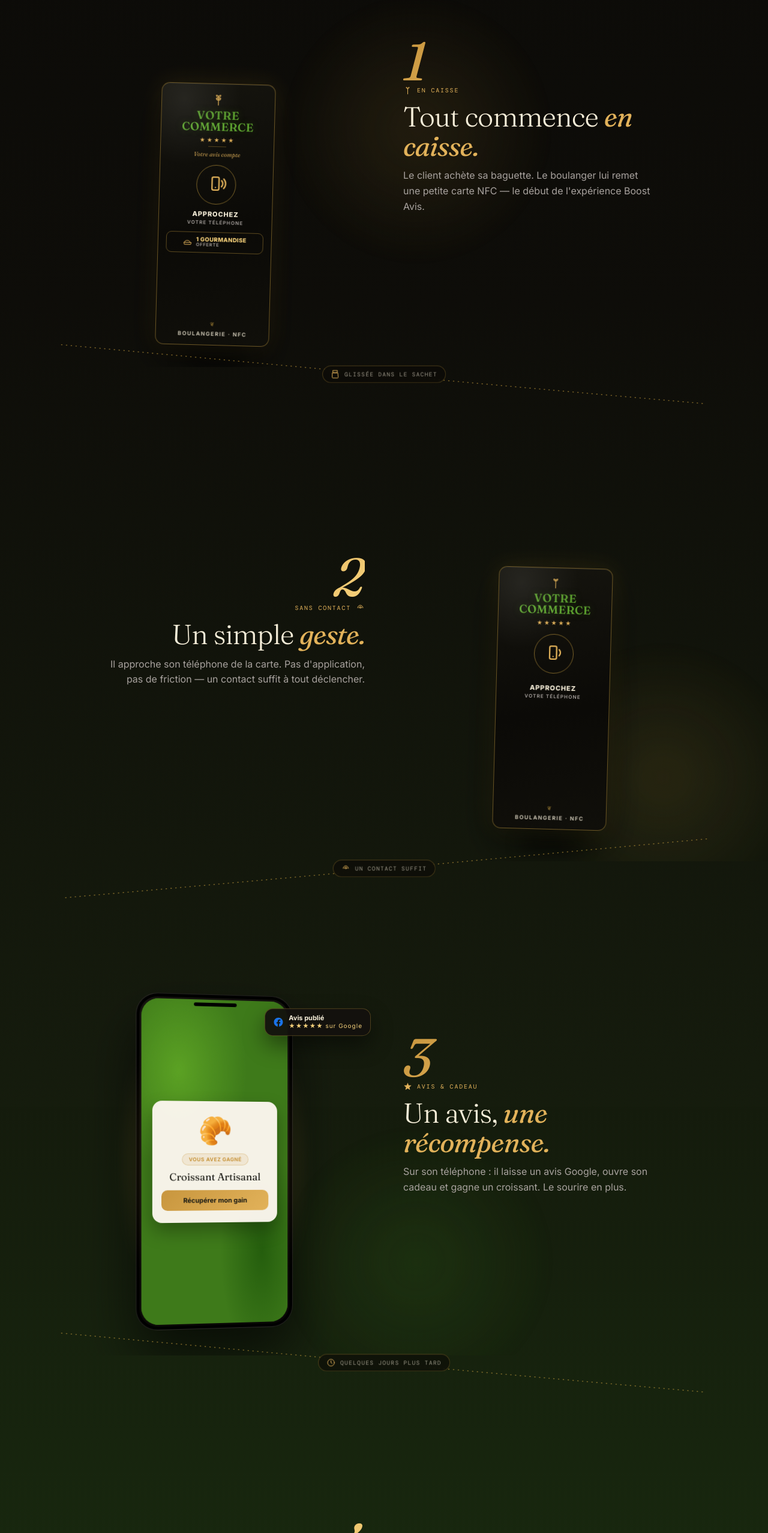
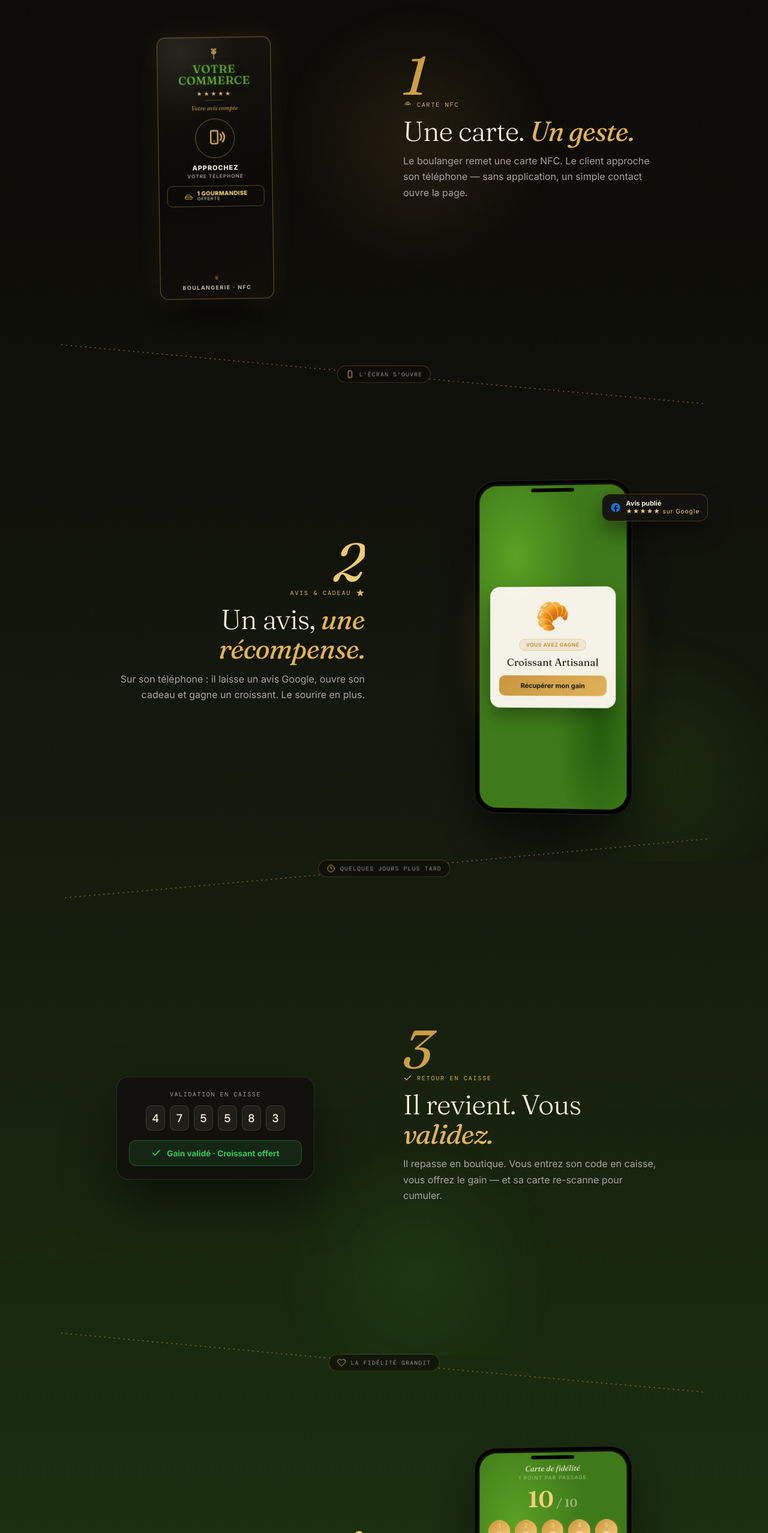
Before and after one commit to Valoche74/sitefrontcommercant, a plain HTML site: page site-commerces-immersif.html in a window 1280 px wide. Shown: the part 988-3544 px from the top of the page at 60% size. Drawn offline with nearby package versions, Linux system fonts and the light colour scheme.

Commit message:
Simplification : 5 scenes (fusion NFC), animations plus sobres, lisibilite mobile

```diff
--- a/site-commerces-immersif.html
+++ b/site-commerces-immersif.html
@@ -93,11 +93,11 @@ nav.hidden{transform:translateX(-50%) translateY(-160%)}
 .copy .ico svg{width:15px;height:15px}
 .copy h2{font-family:'Fraunces',serif;font-weight:300;font-size:clamp(24px,4.2vw,46px);line-height:1.07;letter-spacing:-.02em;color:var(--cream)}
 .copy h2 em{font-style:italic;color:var(--gold2)}
-.copy p{font-size:clamp(13px,1.7vw,16px);color:var(--muted);line-height:1.62;margin-top:12px}
+.copy p{font-size:clamp(14px,1.7vw,16px);color:var(--muted);line-height:1.65;margin-top:12px}
 
 /* Tilt 3D léger des supports (profondeur premium) */
-.scene-viz .device{transform:perspective(1300px) rotateY(8deg)}
-.scene.alt .scene-viz .device{transform:perspective(1300px) rotateY(-8deg)}
+.scene-viz .device{transform:perspective(1400px) rotateY(5deg)}
+.scene.alt .scene-viz .device{transform:perspective(1400px) rotateY(-5deg)}
 
 /* ── CONNECTEURS diagonaux entre scènes : le fil du parcours ── */
 .connector{position:relative;z-index:3;height:clamp(92px,14vh,150px);margin:clamp(-44px,-6vh,-24px) 0;pointer-events:none;overflow:hidden}
@@ -109,9 +109,9 @@ nav.hidden{transform:translateX(-50%) translateY(-160%)}
 .connector .knob span{font-family:'DM Mono',monospace;font-size:9.5px;letter-spacing:.14em;text-transform:uppercase;color:rgba(245,237,216,.62)}
 
 /* — Révélation à l'entrée — */
-.r{opacity:0;transform:translateY(34px);transition:opacity .85s cubic-bezier(.16,1,.3,1),transform .85s cubic-bezier(.16,1,.3,1)}
+.r{opacity:0;transform:translateY(20px);transition:opacity .6s cubic-bezier(.16,1,.3,1),transform .6s cubic-bezier(.16,1,.3,1)}
 .scene.in .r{opacity:1;transform:none}
-.r.d1{transition-delay:.1s}.r.d2{transition-delay:.22s}.r.d3{transition-delay:.34s}
+.r.d1{transition-delay:.07s}.r.d2{transition-delay:.16s}.r.d3{transition-delay:.25s}
 
 /* ══════════════ CARTE NFC (portrait ~2×5 cm, d'après la vraie carte) ══════════════ */
 .nfc{position:relative;width:clamp(150px,40vw,190px);aspect-ratio:2/4.6;border-radius:14px;
@@ -136,8 +136,8 @@ nav.hidden{transform:translateX(-50%) translateY(-160%)}
 .nfc-foot::before{content:'❦';display:block;color:rgba(212,168,67,.45);font-size:9px;margin-bottom:5px}
 .nfc-wrap{position:relative;display:grid;place-items:center}
 .nfc-wrap::after{content:'';position:absolute;bottom:-26px;width:60%;height:24px;border-radius:50%;background:rgba(0,0,0,.5);filter:blur(12px);z-index:-1}
-.float{animation:float 5s ease-in-out infinite}
-@keyframes float{0%,100%{transform:translateY(0) rotate(-2deg)}50%{transform:translateY(-12px) rotate(2deg)}}
+.float{animation:float 6s ease-in-out infinite}
+@keyframes float{0%,100%{transform:translateY(0) rotate(-1.4deg)}50%{transform:translateY(-7px) rotate(1.4deg)}}
 .scan-pulse{position:absolute;inset:-16px;border-radius:20px;border:1.5px solid rgba(52,199,89,.45)}
 .scene.in .scan-pulse{animation:scan 2.2s ease-out infinite}
 @keyframes scan{0%{transform:scale(.85);opacity:.7}100%{transform:scale(1.3);opacity:0}}
@@ -277,8 +277,9 @@ footer p{font-size:13px;color:rgba(245,237,216,.5)}
 
 /* — Tablette/mobile : colonne, visuel en haut, texte dessous, léger décalage alterné — */
 @media(max-width:780px){
-  .scene{min-height:auto;padding:62px clamp(14px,5vw,28px)}
-  .scene-row{grid-template-columns:1fr;gap:24px;width:min(440px,92%)}
+  .scene{min-height:auto;padding:52px clamp(14px,5vw,28px)}
+  .copy .num{font-size:40px;margin-bottom:2px}
+  .scene-row{grid-template-columns:1fr;gap:22px;width:min(440px,92%)}
   .scene .scene-viz,.scene.alt .scene-viz{grid-column:1;grid-row:1}
   .scene .copy,.scene.alt .copy{grid-column:1;grid-row:2;text-align:center;max-width:none;justify-self:stretch}
   .copy .ico,.scene.alt .copy .ico{justify-content:center;flex-direction:row}
@@ -329,11 +330,11 @@ footer p{font-size:13px;color:rgba(245,237,216,.5)}
 <!-- ════════ STORY : 6 SCÈNES EN ZIGZAG (lecture en S) ════════ -->
 <main class="story" id="story">
 
-  <!-- SCÈNE 1 — visuel à GAUCHE, texte à droite -->
-  <section class="scene" id="s1" aria-label="Temps 1 : la carte est remise en caisse">
-    <div class="scene-glow g-gold" style="top:18%;left:34%"></div>
+  <!-- SCÈNE 1 — Carte NFC + scan réunis (visuel à GAUCHE) -->
+  <section class="scene" id="s1" aria-label="Temps 1 : la carte NFC et le geste sans contact">
+    <div class="scene-glow g-gold" style="top:20%;left:34%"></div>
     <div class="scene-row">
-      <div class="scene-viz r d1" data-par="0.05">
+      <div class="scene-viz r d1" data-par="0.025">
         <div class="nfc-wrap"><div class="nfc float">
           <svg class="nfc-wheat" width="22" height="22" viewBox="0 0 24 24" fill="none" stroke="currentColor" stroke-width="1.5" stroke-linecap="round" stroke-linejoin="round"><path d="M12 22V8"/><path d="M12 8c0-2 1.5-4 4-4 0 2-1.5 4-4 4z"/><path d="M12 8c0-2-1.5-4-4-4 0 2 1.5 4 4 4z"/><path d="M12 13c0-2 1.5-3.5 4-3.5 0 2-1.5 3.5-4 3.5z"/><path d="M12 13c0-2-1.5-3.5-4-3.5 0 2 1.5 3.5 4 3.5z"/></svg>
           <div class="nfc-name">VOTRE<br>COMMERCE</div>
@@ -343,56 +344,28 @@ footer p{font-size:13px;color:rgba(245,237,216,.5)}
           <div class="nfc-approach">APPROCHEZ<span>VOTRE TÉLÉPHONE</span></div>
           <div class="nfc-offer"><svg viewBox="0 0 24 24" fill="none" stroke="currentColor" stroke-width="1.5" stroke-linecap="round" stroke-linejoin="round"><path d="M4 14c0-3 3-5 7-5s7 2 7 5"/><path d="M3 14h18l-1.5 5h-15z"/></svg><b>1 GOURMANDISE<span>OFFERTE</span></b></div>
           <div class="nfc-foot">Boulangerie · NFC</div>
+          <div class="scan-pulse"></div>
         </div></div>
       </div>
       <div class="copy r d2">
         <span class="num">1</span>
-        <span class="ico"><svg viewBox="0 0 24 24" fill="none" stroke="currentColor" stroke-width="1.6" stroke-linecap="round" stroke-linejoin="round"><path d="M12 22V8"/><path d="M12 8c0-2 1.5-4 4-4 0 2-1.5 4-4 4z"/><path d="M12 8c0-2-1.5-4-4-4 0 2 1.5 4 4 4z"/></svg> En caisse</span>
-        <h2>Tout commence <em>en caisse.</em></h2>
-        <p>Le client achète sa baguette. Le boulanger lui remet une petite carte NFC — le début de l'expérience Boost Avis.</p>
+        <span class="ico"><svg viewBox="0 0 24 24" fill="none" stroke="currentColor" stroke-width="1.6" stroke-linecap="round" stroke-linejoin="round"><path d="M5 12a7 7 0 0 1 14 0"/><path d="M8.5 12a3.5 3.5 0 0 1 7 0"/><circle cx="12" cy="12" r="1"/></svg> Carte NFC</span>
+        <h2>Une carte. <em>Un geste.</em></h2>
+        <p>Le boulanger remet une carte NFC. Le client approche son téléphone — sans application, un simple contact ouvre la page.</p>
       </div>
     </div>
   </section>
 
   <div class="connector" aria-hidden="true">
     <svg class="line" viewBox="0 0 100 100" preserveAspectRatio="none"><path d="M8 6 C 40 40 60 62 92 94"/></svg>
-    <span class="knob"><svg viewBox="0 0 24 24" fill="none" stroke="currentColor" stroke-width="1.6" stroke-linecap="round" stroke-linejoin="round"><path d="M6 2h12l-1 6H7z"/><path d="M5 8h14l1 12a2 2 0 0 1-2 2H6a2 2 0 0 1-2-2z"/></svg><span>Glissée dans le sachet</span></span>
+    <span class="knob"><svg viewBox="0 0 24 24" fill="none" stroke="currentColor" stroke-width="1.6" stroke-linecap="round" stroke-linejoin="round"><rect x="7" y="3" width="10" height="18" rx="2"/><path d="M11 18h2"/></svg><span>L'écran s'ouvre</span></span>
   </div>
 
-  <!-- SCÈNE 2 — visuel à DROITE, texte à gauche -->
-  <section class="scene alt" id="s2" aria-label="Temps 2 : le scan">
-    <div class="scene-glow g-gold" style="top:50%;left:66%"></div>
+  <!-- SCÈNE 2 — avis &amp; récompense (visuel à DROITE) -->
+  <section class="scene alt" id="s2" aria-label="Temps 2 : avis et récompense">
+    <div class="scene-glow g-green" style="top:48%;left:66%"></div>
     <div class="scene-row">
-      <div class="scene-viz r d1" data-par="0.06">
-        <div class="nfc-wrap"><div class="nfc float">
-          <svg class="nfc-wheat" width="20" height="20" viewBox="0 0 24 24" fill="none" stroke="currentColor" stroke-width="1.5" stroke-linecap="round" stroke-linejoin="round"><path d="M12 22V8"/><path d="M12 8c0-2 1.5-4 4-4 0 2-1.5 4-4 4z"/><path d="M12 8c0-2-1.5-4-4-4 0 2 1.5 4 4 4z"/></svg>
-          <div class="nfc-name">VOTRE<br>COMMERCE</div>
-          <div class="nfc-stars">★★★★★</div>
-          <div class="nfc-ring" style="margin-top:8px"><svg viewBox="0 0 24 24" fill="none" stroke="currentColor" stroke-width="1.6" stroke-linecap="round" stroke-linejoin="round"><rect x="7" y="3" width="8" height="15" rx="1.6"/><path d="M11 15h.01"/><path d="M18 7a5 5 0 0 1 0 7"/></svg></div>
-          <div class="nfc-approach" style="margin-top:8px">APPROCHEZ<span>VOTRE TÉLÉPHONE</span></div>
-          <div class="nfc-foot">Boulangerie · NFC</div>
-          <div class="scan-pulse"></div>
-        </div></div>
-      </div>
-      <div class="copy r d2">
-        <span class="num">2</span>
-        <span class="ico"><svg viewBox="0 0 24 24" fill="none" stroke="currentColor" stroke-width="1.6" stroke-linecap="round" stroke-linejoin="round"><path d="M5 12a7 7 0 0 1 14 0"/><path d="M8.5 12a3.5 3.5 0 0 1 7 0"/><circle cx="12" cy="12" r="1"/></svg> Sans contact</span>
-        <h2>Un simple <em>geste.</em></h2>
-        <p>Il approche son téléphone de la carte. Pas d'application, pas de friction — un contact suffit à tout déclencher.</p>
-      </div>
-    </div>
-  </section>
-
-  <div class="connector" aria-hidden="true">
-    <svg class="line" viewBox="0 0 100 100" preserveAspectRatio="none"><path d="M92 6 C 60 40 40 62 8 94"/></svg>
-    <span class="knob"><svg viewBox="0 0 24 24" fill="none" stroke="currentColor" stroke-width="1.6" stroke-linecap="round" stroke-linejoin="round"><path d="M5 12a7 7 0 0 1 14 0"/><path d="M8.5 12a3.5 3.5 0 0 1 7 0"/><circle cx="12" cy="12" r="1"/></svg><span>Un contact suffit</span></span>
-  </div>
-
-  <!-- SCÈNE 3 — visuel à GAUCHE -->
-  <section class="scene" id="s3" aria-label="Temps 3 : avis et récompense">
-    <div class="scene-glow g-green" style="top:48%;left:34%"></div>
-    <div class="scene-row">
-      <div class="scene-viz r d1" data-par="0.05">
+      <div class="scene-viz r d1" data-par="0.022">
         <div class="device">
           <div class="halo"></div>
           <div class="screen"><div class="gbg"></div>
@@ -410,7 +383,7 @@ footer p{font-size:13px;color:rgba(245,237,216,.5)}
         </div>
       </div>
       <div class="copy r d2">
-        <span class="num">3</span>
+        <span class="num">2</span>
         <span class="ico"><svg viewBox="0 0 24 24" fill="currentColor"><path d="M12 2l2.6 6.9L22 9.2l-5.5 4.7L18.2 21 12 17l-6.2 4 1.7-7.1L2 9.2l7.4-.3z"/></svg> Avis &amp; cadeau</span>
         <h2>Un avis, <em>une récompense.</em></h2>
         <p>Sur son téléphone : il laisse un avis Google, ouvre son cadeau et gagne un croissant. Le sourire en plus.</p>
@@ -419,15 +392,15 @@ footer p{font-size:13px;color:rgba(245,237,216,.5)}
   </section>
 
   <div class="connector" aria-hidden="true">
-    <svg class="line" viewBox="0 0 100 100" preserveAspectRatio="none"><path d="M8 6 C 40 40 60 62 92 94"/></svg>
+    <svg class="line" viewBox="0 0 100 100" preserveAspectRatio="none"><path d="M92 6 C 60 40 40 62 8 94"/></svg>
     <span class="knob"><svg viewBox="0 0 24 24" fill="none" stroke="currentColor" stroke-width="1.6" stroke-linecap="round" stroke-linejoin="round"><circle cx="12" cy="12" r="9"/><path d="M12 7v5l3 2"/></svg><span>Quelques jours plus tard</span></span>
   </div>
 
-  <!-- SCÈNE 4 — visuel à DROITE -->
-  <section class="scene alt" id="s4" aria-label="Temps 4 : validation en caisse">
-    <div class="scene-glow g-green" style="top:50%;left:66%"></div>
+  <!-- SCÈNE 3 — validation (visuel à GAUCHE) -->
+  <section class="scene" id="s3" aria-label="Temps 3 : validation en caisse">
+    <div class="scene-glow g-green" style="top:50%;left:34%"></div>
     <div class="scene-row">
-      <div class="scene-viz r d1" data-par="0.04">
+      <div class="scene-viz r d1" data-par="0.018">
         <div class="vendor">
           <div class="vh">Validation en caisse</div>
           <div class="vcode"><span>4</span><span>7</span><span>5</span><span>5</span><span>8</span><span>3</span></div>
@@ -435,8 +408,8 @@ footer p{font-size:13px;color:rgba(245,237,216,.5)}
         </div>
       </div>
       <div class="copy r d2">
-        <span class="num">4</span>
-        <span class="ico"><svg viewBox="0 0 24 24" fill="none" stroke="currentColor" stroke-width="1.8" stroke-linecap="round" stroke-linejoin="round"><polyline points="20 6 9 17 4 12"/></svg> En caisse</span>
+        <span class="num">3</span>
+        <span class="ico"><svg viewBox="0 0 24 24" fill="none" stroke="currentColor" stroke-width="1.8" stroke-linecap="round" stroke-linejoin="round"><polyline points="20 6 9 17 4 12"/></svg> Retour en caisse</span>
         <h2>Il revient. Vous <em>validez.</em></h2>
         <p>Il repasse en boutique. Vous entrez son code en caisse, vous offrez le gain — et sa carte re-scanne pour cumuler.</p>
       </div>
@@ -444,15 +417,15 @@ footer p{font-size:13px;color:rgba(245,237,216,.5)}
   </section>
 
   <div class="connector" aria-hidden="true">
-    <svg class="line" viewBox="0 0 100 100" preserveAspectRatio="none"><path d="M92 6 C 60 40 40 62 8 94"/></svg>
+    <svg class="line" viewBox="0 0 100 100" preserveAspectRatio="none"><path d="M8 6 C 40 40 60 62 92 94"/></svg>
     <span class="knob"><svg viewBox="0 0 24 24" fill="none" stroke="currentColor" stroke-width="1.6" stroke-linecap="round" stroke-linejoin="round"><path d="M20.84 4.6a5.5 5.5 0 0 0-7.78 0L12 5.67l-1.06-1.07a5.5 5.5 0 1 0-7.78 7.78L12 21.23l8.84-8.85a5.5 5.5 0 0 0 0-7.78z"/></svg><span>La fidélité grandit</span></span>
   </div>
 
-  <!-- SCÈNE 5 — visuel à GAUCHE -->
-  <section class="scene" id="s5" aria-label="Temps 5 : carte de fidélité">
-    <div class="scene-glow g-green" style="top:48%;left:34%"></div>
+  <!-- SCÈNE 4 — fidélité (visuel à DROITE) -->
+  <section class="scene alt" id="s4" aria-label="Temps 4 : carte de fidélité">
+    <div class="scene-glow g-green" style="top:48%;left:66%"></div>
     <div class="scene-row">
-      <div class="scene-viz r d1" data-par="0.05">
+      <div class="scene-viz r d1" data-par="0.022">
         <div class="device">
           <div class="halo"></div>
           <div class="screen"><div class="gbg"></div>
@@ -470,7 +443,7 @@ footer p{font-size:13px;color:rgba(245,237,216,.5)}
         </div>
       </div>
       <div class="copy r d2">
-        <span class="num">5</span>
+        <span class="num">4</span>
         <span class="ico"><svg viewBox="0 0 24 24" fill="none" stroke="currentColor" stroke-width="1.6" stroke-linecap="round" stroke-linejoin="round"><path d="M20.84 4.6a5.5 5.5 0 0 0-7.78 0L12 5.67l-1.06-1.07a5.5 5.5 0 1 0-7.78 7.78L12 21.23l8.84-8.85a5.5 5.5 0 0 0 0-7.78z"/></svg> Fidélité</span>
         <h2>La fidélité <em>se construit.</em></h2>
         <p>Un point à chaque passage. Au 10ᵉ, un cadeau l'attend. Il a, enfin, une vraie raison de revenir.</p>
@@ -479,15 +452,15 @@ footer p{font-size:13px;color:rgba(245,237,216,.5)}
   </section>
 
   <div class="connector" aria-hidden="true">
-    <svg class="line" viewBox="0 0 100 100" preserveAspectRatio="none"><path d="M8 6 C 40 40 60 62 92 94"/></svg>
+    <svg class="line" viewBox="0 0 100 100" preserveAspectRatio="none"><path d="M92 6 C 60 40 40 62 8 94"/></svg>
     <span class="knob"><svg viewBox="0 0 24 24" fill="none" stroke="currentColor" stroke-width="1.6" stroke-linecap="round" stroke-linejoin="round"><path d="M3 3v18h18"/><path d="M7 14l4-4 3 3 5-6"/></svg><span>Côté commerçant</span></span>
   </div>
 
-  <!-- SCÈNE 6 — visuel à DROITE -->
-  <section class="scene alt" id="s6" aria-label="Temps 6 : tableau de bord">
-    <div class="scene-glow g-gold" style="top:50%;left:66%"></div>
+  <!-- SCÈNE 5 — tableau de bord (visuel à GAUCHE) -->
+  <section class="scene" id="s5" aria-label="Temps 5 : tableau de bord">
+    <div class="scene-glow g-gold" style="top:50%;left:34%"></div>
     <div class="scene-row">
-      <div class="scene-viz r d1" data-par="0.04">
+      <div class="scene-viz r d1" data-par="0.018">
         <div class="device">
           <div class="halo"></div>
           <div class="screen">
@@ -508,7 +481,7 @@ footer p{font-size:13px;color:rgba(245,237,216,.5)}
         </div>
       </div>
       <div class="copy r d2">
-        <span class="num">6</span>
+        <span class="num">5</span>
         <span class="ico"><svg viewBox="0 0 24 24" fill="none" stroke="currentColor" stroke-width="1.6" stroke-linecap="round" stroke-linejoin="round"><path d="M3 3v18h18"/><path d="M7 14l4-4 3 3 5-6"/></svg> Tableau de bord</span>
         <h2>Vous, <em>aux commandes.</em></h2>
         <p>Avis, passages, clients fidèles, gains distribués : votre tableau de bord suit tout, en direct, depuis votre téléphone.</p>
@@ -608,7 +581,7 @@ footer p{font-size:13px;color:rgba(245,237,216,.5)}
 
   /* ── Révélation des scènes à l'entrée ── */
   const sceneIO = new IntersectionObserver((es)=>{
-    es.forEach(e=>{ if(e.isIntersecting){ e.target.classList.add('in'); if(e.target.id==='s5') fillFid(); sceneIO.unobserve(e.target); } });
+    es.forEach(e=>{ if(e.isIntersecting){ e.target.classList.add('in'); if(e.target.id==='s4') fillFid(); sceneIO.unobserve(e.target); } });
   },{threshold:.22});
   document.querySelectorAll('.scene').forEach(s=>sceneIO.observe(s));
 
```
